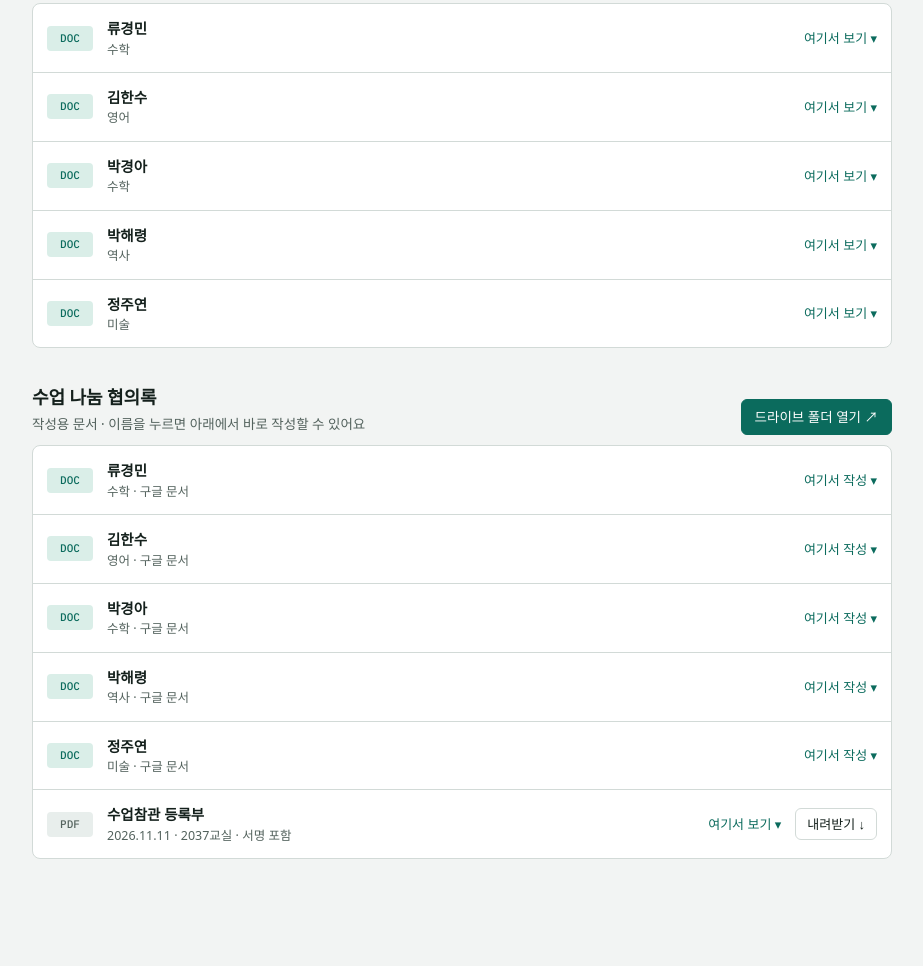
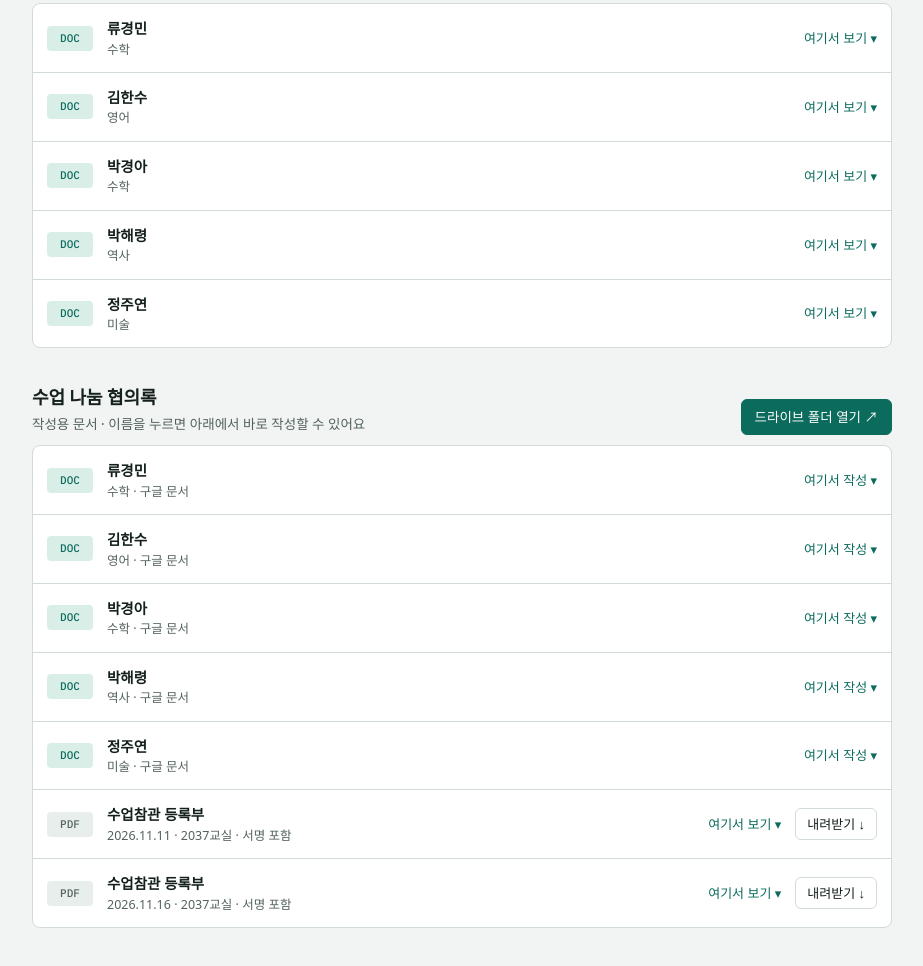
Before and after one commit to rumi1542-collab/suepgirokso, a plain HTML site: page index.html in a window 1280 px wide. Shown: the part 1661-2627 px from the top of the page, without its empty margins (178-1101 px from the left). Before the commit the page ends 2592 px from the top, so only its background shows below. Drawn offline with Linux system fonts and the light colour scheme; a web font is replaced by a local one.

Commit message:
자료실에 2026.11.16 수업참관 등록부 링크 추가
Co-Authored-By: Claude Sonnet 5.5 <noreply@anthropic.com>
Claude-Session: https://claude.ai/code/session_01TMwray17pzVhj1exV9jj2T

```diff
--- a/index.html
+++ b/index.html
@@ -290,6 +290,7 @@ body.noscroll { overflow: hidden; }
         <span class="rmain"><span class="rname">정주연</span><span class="rsub">미술 · 구글 문서</span></span>
         <span class="go">여기서 작성 ▾</span></a></div></li>
       <li><div class="rowline"><a class="row" href="https://drive.google.com/file/d/1beV-avR3d5_fGl3jCXMvyGS6FuZki_42/view" data-preview="https://drive.google.com/file/d/1beV-avR3d5_fGl3jCXMvyGS6FuZki_42/preview" target="_blank" rel="noopener noreferrer"><span class="ico">PDF</span><span class="rmain"><span class="rname">수업참관 등록부</span><span class="rsub">2026.11.11 · 2037교실 · 서명 포함</span></span><span class="go">여기서 보기 ▾</span></a><a class="btn sm dlb" href="https://drive.google.com/uc?export=download&id=1beV-avR3d5_fGl3jCXMvyGS6FuZki_42" target="_blank" rel="noopener noreferrer">내려받기 ↓</a></div></li>
+      <li><div class="rowline"><a class="row" href="%EB%93%B1%EB%A1%9D%EB%B6%80/%EC%88%98%EC%97%85%EC%B0%B8%EA%B4%80%20%EB%93%B1%EB%A1%9D%EB%B6%80_2026.11.16.pdf" data-preview="%EB%93%B1%EB%A1%9D%EB%B6%80/%EC%88%98%EC%97%85%EC%B0%B8%EA%B4%80%20%EB%93%B1%EB%A1%9D%EB%B6%80_2026.11.16.pdf" target="_blank" rel="noopener noreferrer"><span class="ico">PDF</span><span class="rmain"><span class="rname">수업참관 등록부</span><span class="rsub">2026.11.16 · 2037교실 · 서명 포함</span></span><span class="go">여기서 보기 ▾</span></a><a class="btn sm dlb" href="%EB%93%B1%EB%A1%9D%EB%B6%80/%EC%88%98%EC%97%85%EC%B0%B8%EA%B4%80%20%EB%93%B1%EB%A1%9D%EB%B6%80_2026.11.16.pdf" download target="_blank" rel="noopener noreferrer">내려받기 ↓</a></div></li>
     </ul>
   </section>
 </div>
```
